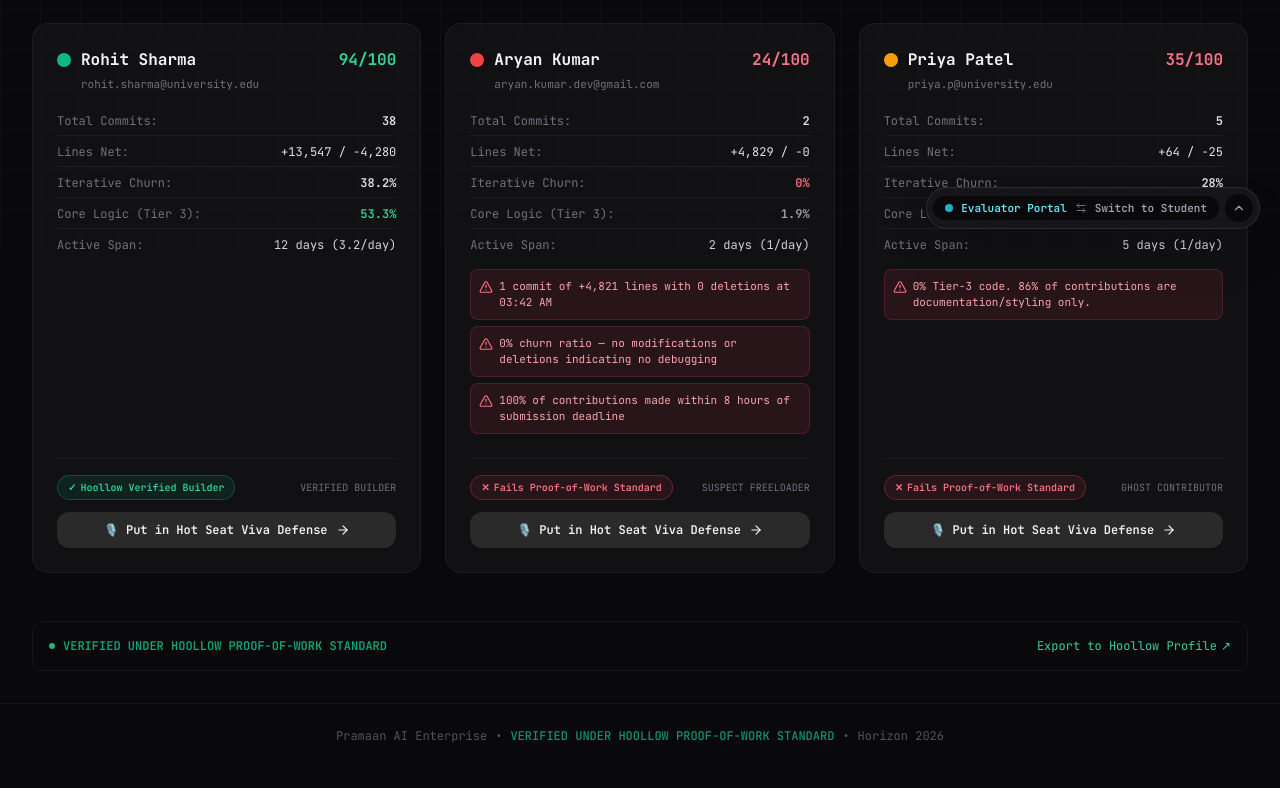
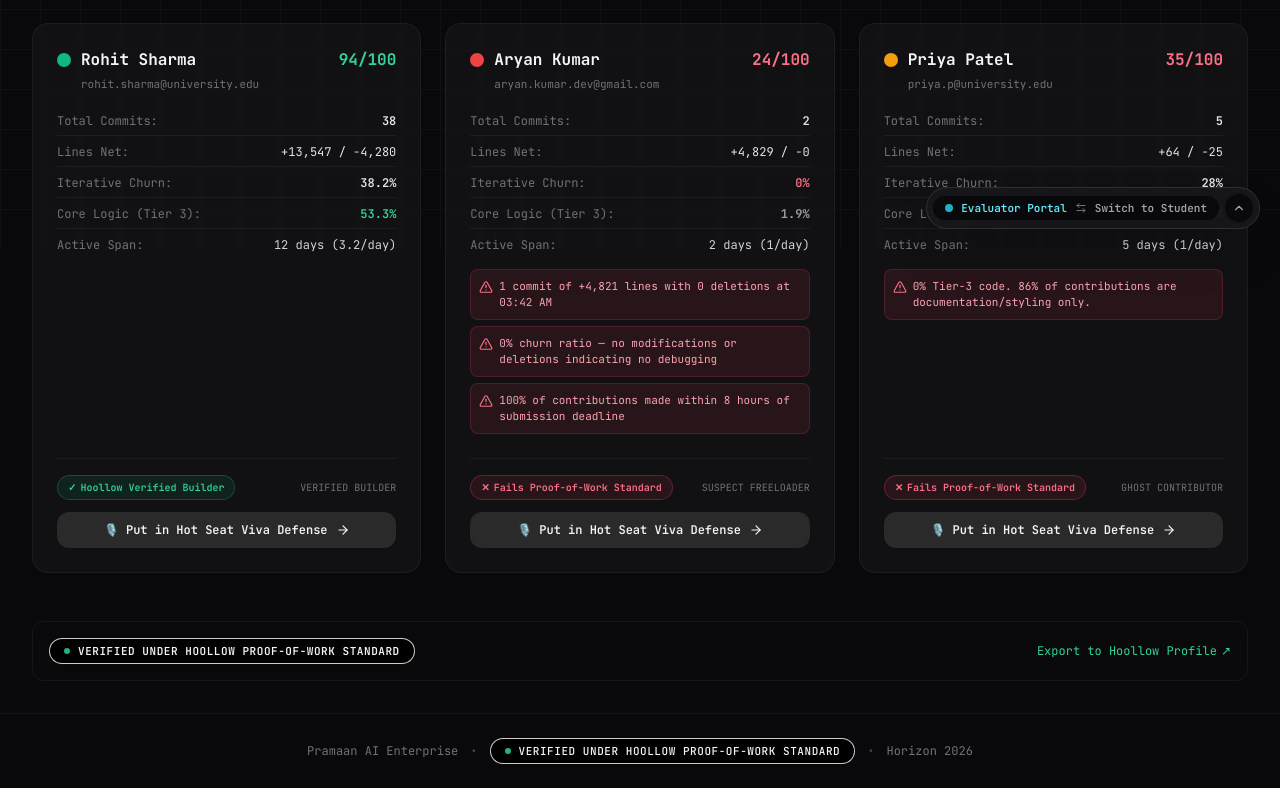
Before and after one commit to ROhitg-upta/Pramaan-AI, a Next.js app in the folder frontend/: page /evidence/1 in a window 1280 px wide. Shown: the part 551-1339 px from the top of the page. Built offline with nearby package versions, Linux system fonts and the light colour scheme; no server answers.

Commit message:
style: update proof of work footer tagline with white outline and black pill badge

```diff
--- a/frontend/src/app/evidence/[id]/page.tsx
+++ b/frontend/src/app/evidence/[id]/page.tsx
@@ -405,9 +405,9 @@
 
           {/* 5. Official Hoollow Proof of Work Watermark Footer */}
           <div className="mt-12 rounded-xl border border-white/5 bg-zinc-950 p-4 flex flex-col sm:flex-row items-center justify-between text-xs font-mono text-zinc-500 gap-3">
-            <div className="flex items-center space-x-2">
+            <div className="inline-flex items-center space-x-2 rounded-full border border-white/80 bg-black px-3.5 py-1 shadow-sm">
               <span className="h-1.5 w-1.5 rounded-full bg-emerald-400 animate-pulse" />
-              <span className="font-semibold text-emerald-500/90">
+              <span className="font-semibold text-zinc-100 text-[11px] tracking-wider">
                 VERIFIED UNDER HOOLLOW PROOF-OF-WORK STANDARD
               </span>
             </div>
--- a/frontend/src/app/investigate/[id]/page.tsx
+++ b/frontend/src/app/investigate/[id]/page.tsx
@@ -709,7 +709,8 @@
 
               {/* Hoollow Proof-of-Work Standard Watermark */}
               <div className="mt-5 border-t border-white/5 pt-3 flex items-center justify-between font-mono text-[11px] text-zinc-500">
-                <span className="font-semibold text-emerald-500/80">
+                <span className="inline-flex items-center gap-2 rounded-full border border-white/80 bg-black px-3.5 py-1 text-[11px] font-medium tracking-wider text-zinc-100 shadow-sm">
+                  <span className="h-1.5 w-1.5 rounded-full bg-emerald-400 animate-pulse" />
                   VERIFIED UNDER HOOLLOW PROOF-OF-WORK STANDARD
                 </span>
                 <span className="text-zinc-600">Horizon Hackathon 2026</span>
--- a/frontend/src/app/layout.tsx
+++ b/frontend/src/app/layout.tsx
@@ -50,14 +50,15 @@
             <div className="relative z-10 flex min-h-screen flex-col">
               <Navbar />
               <main className="flex-1">{children}</main>
-              <footer className="border-t border-white/5 py-6 text-center font-mono text-xs text-zinc-600">
-                <div className="flex flex-col sm:flex-row items-center justify-center gap-2">
+              <footer className="border-t border-white/5 py-6 text-center font-mono text-xs text-zinc-500">
+                <div className="flex flex-col sm:flex-row items-center justify-center gap-3">
                   <span>Pramaan AI Enterprise</span>
-                  <span className="hidden sm:inline">•</span>
-                  <span className="text-emerald-500/80 font-medium">
+                  <span className="hidden sm:inline text-zinc-700">•</span>
+                  <span className="inline-flex items-center gap-2 rounded-full border border-white/80 bg-black px-3.5 py-1 text-[11px] font-medium tracking-wider text-zinc-100 shadow-sm">
+                    <span className="h-1.5 w-1.5 rounded-full bg-emerald-400 animate-pulse" />
                     VERIFIED UNDER HOOLLOW PROOF-OF-WORK STANDARD
                   </span>
-                  <span className="hidden sm:inline">•</span>
+                  <span className="hidden sm:inline text-zinc-700">•</span>
                   <span>Horizon 2026</span>
                 </div>
               </footer>
--- a/frontend/src/app/viva/[analysisId]/[contributorId]/page.tsx
+++ b/frontend/src/app/viva/[analysisId]/[contributorId]/page.tsx
@@ -217,9 +217,9 @@
 
       {/* 3. Hoollow Watermark Footer */}
       <div className="mt-12 rounded-xl border border-white/5 bg-zinc-950 p-4 flex flex-col sm:flex-row items-center justify-between text-xs font-mono text-zinc-500 gap-3">
-        <div className="flex items-center space-x-2">
+        <div className="inline-flex items-center space-x-2 rounded-full border border-white/80 bg-black px-3.5 py-1 shadow-sm">
           <span className="h-1.5 w-1.5 rounded-full bg-emerald-400 animate-pulse" />
-          <span className="font-semibold text-emerald-500/90">
+          <span className="font-semibold text-zinc-100 text-[11px] tracking-wider">
             VERIFIED UNDER HOOLLOW PROOF-OF-WORK STANDARD
           </span>
         </div>
```
